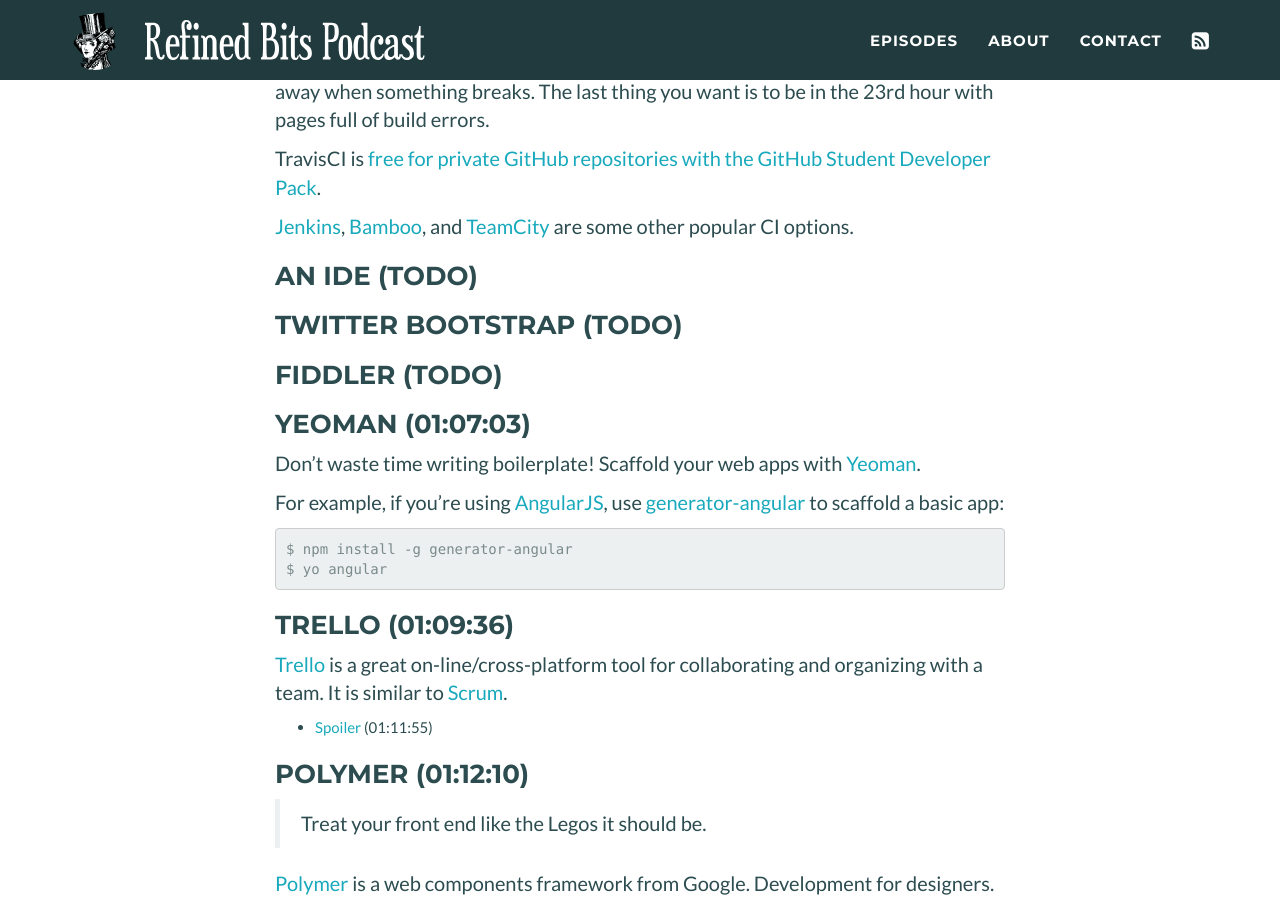
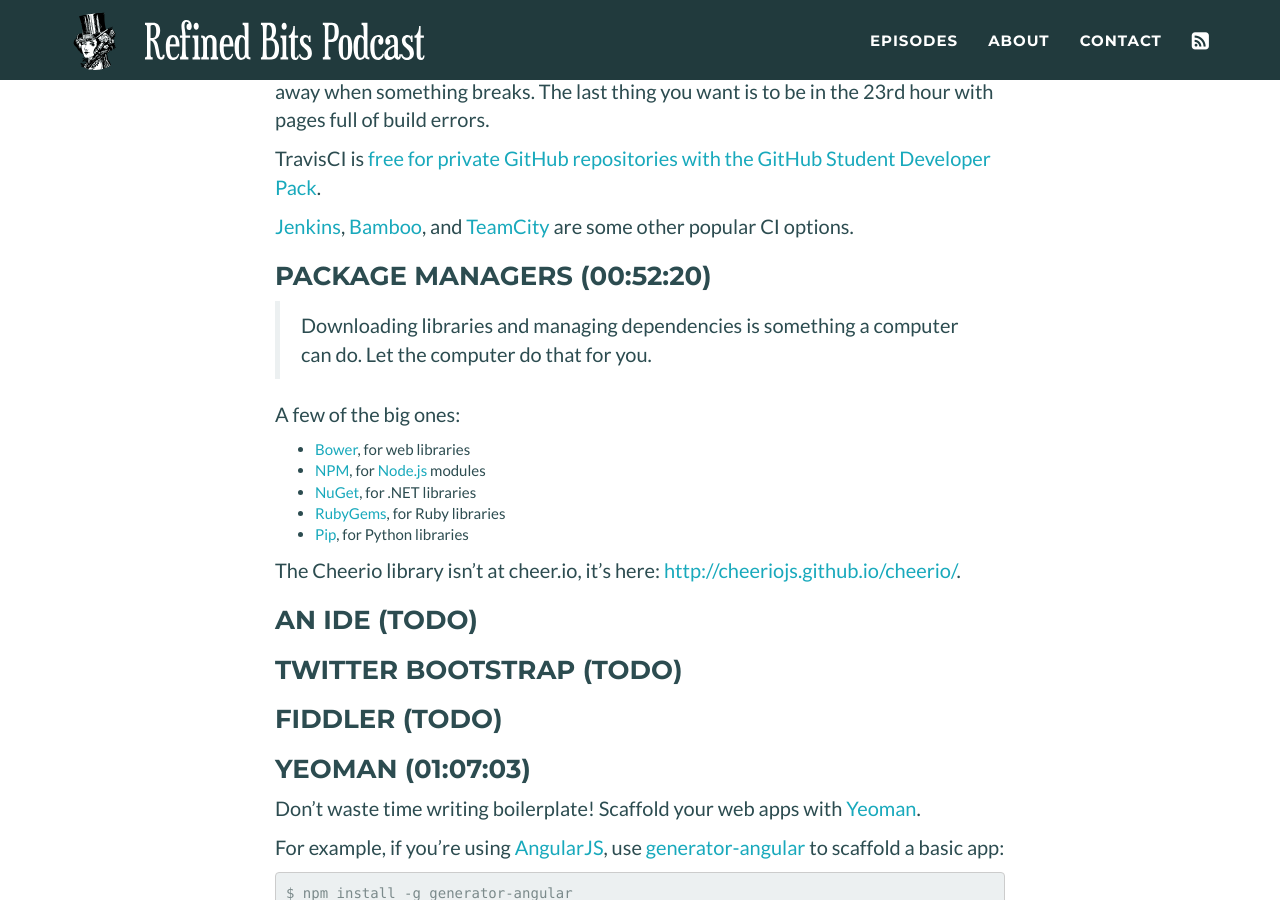
Before and after one commit to refined-bits/refinedbitspodcast.com, a Jekyll site: the page built from _posts/2014-12-16-preparing-for-a-hackathon.md, in a window 1280 px wide and 900 px high, scrolled down 5736 px. Built offline with Jekyll 4.4.1, drawn with Linux system fonts in a browser that asks for light colours.

Commit message:
Package managers notes.

```diff
--- a/_posts/2014-12-16-preparing-for-a-hackathon.md
+++ b/_posts/2014-12-16-preparing-for-a-hackathon.md
@@ -181,6 +181,20 @@
 
 [Jenkins](http://jenkins-ci.org/), [Bamboo](https://www.atlassian.com/software/bamboo), and [TeamCity](https://www.jetbrains.com/teamcity/) are some other popular CI options.
 
+### Package Managers (00:52:20)
+
+> Downloading libraries and managing dependencies is something a computer can do. Let the computer do that for you.
+
+A few of the big ones:
+
+ * [Bower](http://bower.io/), for web libraries
+ * [NPM](https://www.npmjs.com/), for [Node.js](http://nodejs.org/) modules
+ * [NuGet](https://www.nuget.org/), for .NET libraries
+ * [RubyGems](https://rubygems.org/), for Ruby libraries
+ * [Pip](https://pypi.python.org/pypi/pip), for Python libraries
+
+The Cheerio library isn't at cheer.io, it's here: <http://cheeriojs.github.io/cheerio/>.
+
 ### An IDE (TODO)
 
 ### Twitter Bootstrap (TODO)
```
